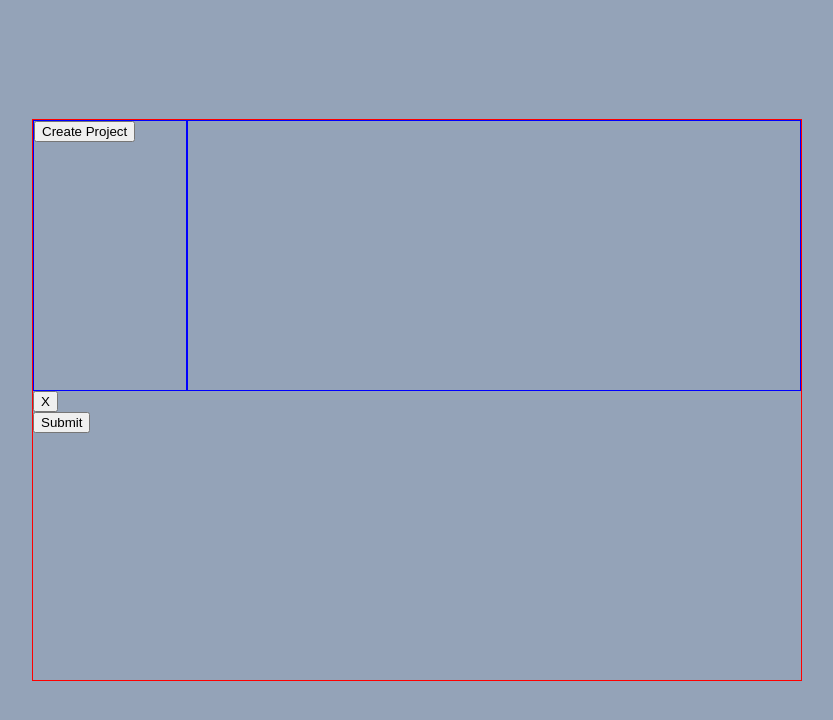
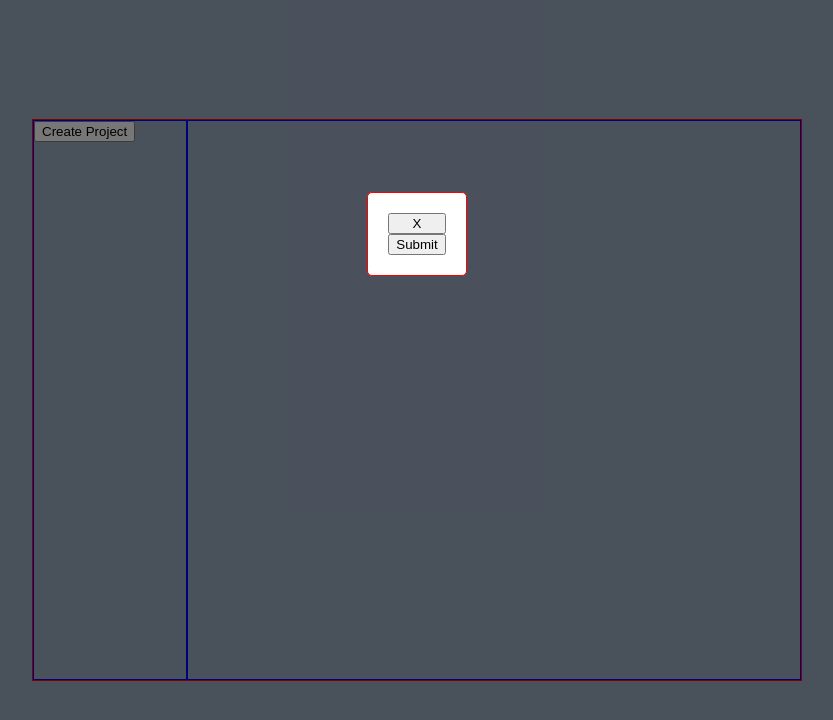
Before and after one commit to dimasjp/odin_todo-listv, a website built with webpack: page src/template.html in a window 1280 px wide. Both pictures are taken after a click on the button "Create Project". Shown: the whole page, without its empty margins (223-1056 px from the left). Built offline with nearby package versions, Linux system fonts and the light colour scheme.

Commit message:
Add function to display modal

```diff
--- a/src/display.js
+++ b/src/display.js
@@ -1,4 +1,12 @@
 import { projectsArray } from "./projects";
+import { openModal } from "./modal";
+
+const openProjectModal = document.querySelector('.open-project-modal');
+
+openProjectModal.addEventListener('click', () => {
+    openModal();
+    console.log("Open Modal")
+})
 
 const renderProjects = () => {
     const projectContainer = document.querySelector('.project-container');
--- a/src/modal.js
+++ b/src/modal.js
@@ -1,8 +1,23 @@
 
-const openProjectModal = document.querySelector('.open-project-modal');
 
-openProjectModal.addEventListener('click', () => {
-    // openModal();
-    // form.classlist.add('project-form');
-    // createForm();
+const modal = document.querySelector('.modal');
+const closeButton = document.querySelector('.btn-close-modal');
+
+
+
+const openModal = () => {
+    modal.classList.remove('display-none');
+
+}
+
+document.addEventListener('click', (event) => {
+    if (event.target === modal || event.target === closeButton) {
+        closeModal();
+    }
 })
+
+const closeModal = () => {
+    modal.classList.add('display-none')
+}
+
+export {openModal, closeModal}
--- a/src/projects.js
+++ b/src/projects.js
@@ -4,17 +4,7 @@ import { taskFactory } from "./tasks";
 const projectFactory = (title) => {
     const projectTasks = [];
 
-    function addTask(task) {
-        projectTasks.push(task);
-    }
-
-    return { title, projectTasks, addTask };
-}
-
-const addTaskToProject = (task) => {
-    projectsArray.forEach((project) => {
-        project.addTask(task);
-    })
+    return { title, projectTasks };
 }
 
 const projectsArray = [];
@@ -22,7 +12,6 @@ const projectsArray = [];
 const createProject = (title) => {
     const newProject = projectFactory(title);
     projectsArray.push(newProject);
-    renderProjects();
 }
 
-export { createProject, projectFactory, projectsArray, addTaskToProject }
+export { createProject, projectFactory, projectsArray }
--- a/src/style.css
+++ b/src/style.css
@@ -27,3 +27,28 @@ body {
 .main {
     border: 1px solid blue;
 }
+
+.modal {
+    display: flex;
+    position: fixed;
+    z-index: 1;
+    height: 100vh;
+    width: 100vw;
+    background-color: rgba(0, 0, 0, 0.5);
+}
+
+.modal-content {
+    display: flex;
+    flex-direction: column;
+    padding: 20px;
+    margin: 15% auto;
+    height: fit-content;
+    width: fit-content;
+    border-radius: 5px;
+    border: 1px solid red;
+    background-color: white;
+}
+
+.display-none {
+    display: none;
+}
--- a/src/tasks.js
+++ b/src/tasks.js
@@ -1,4 +1,4 @@
-import { addTaskToProject, projectsArray } from "./projects"
+import { projectsArray } from "./projects"
 
 const taskFactory = (name, date, priority) => {
     return { name , date, priority}
@@ -6,7 +6,7 @@ const taskFactory = (name, date, priority) => {
 
 const createTask = (name, date, priority) => {
     const newTask = taskFactory(name, date, priority);
-    addTaskToProject(newTask);
+    projectsArray[0].projectTasks.push(newTask);
 }
 
 
--- a/src/template.html
+++ b/src/template.html
@@ -18,12 +18,12 @@
         <div class="main">
             <div class="task-container"></div>
         </div>
-        <div class="modal display-none">
-            <div class="modal-content">
-                <button class="btn-close-modal">X</button>
-                <form action="" id="modal-form" name="modal-form"></form>
-                <button class="btn-form-submit">Submit</button>
-            </div>
+    </div>
+    <div class="modal display-none">
+        <div class="modal-content">
+            <button class="btn-close-modal">X</button>
+            <form action="" id="modal-form" name="modal-form"></form>
+            <button class="btn-form-submit">Submit</button>
         </div>
     </div>
 </body>
```
Also changed, not shown: dist/index.html, dist/main.js, src/index.js (line endings or trailing spaces).
